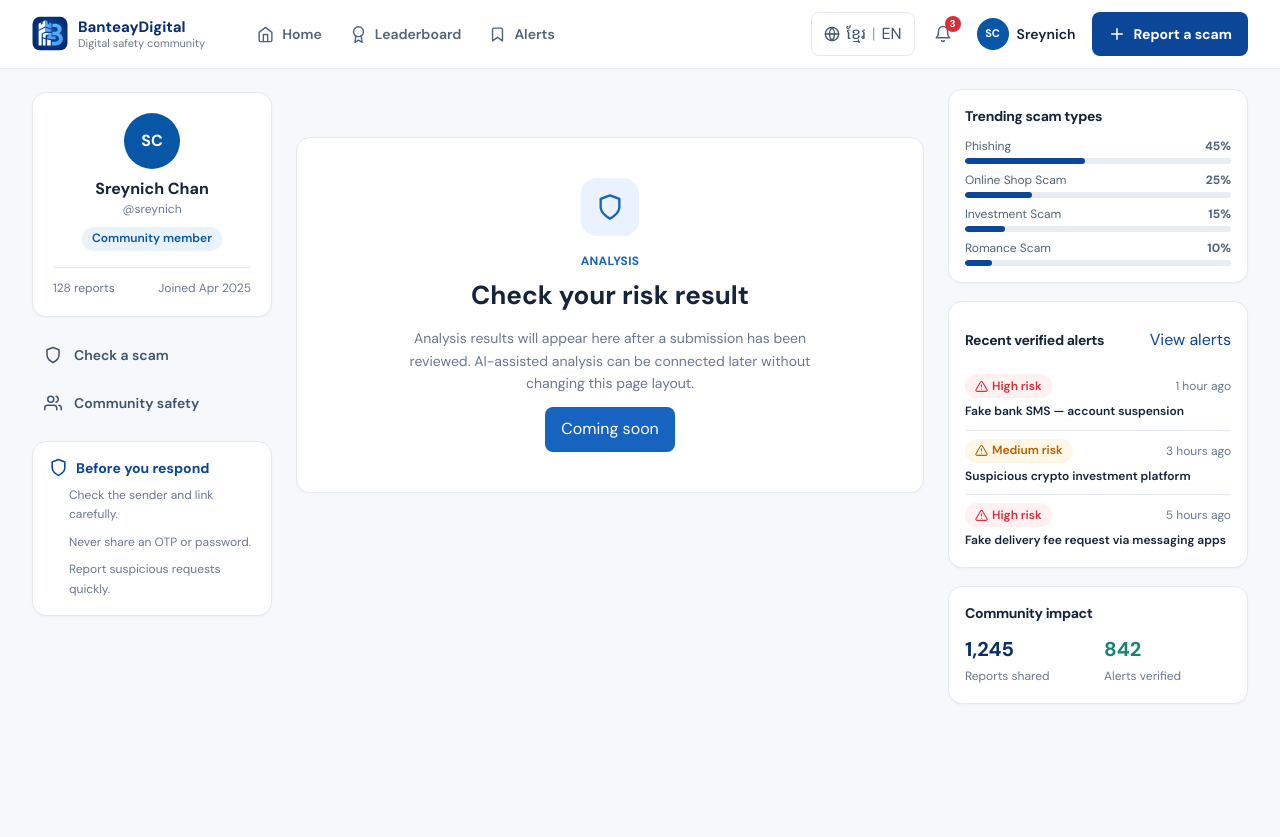
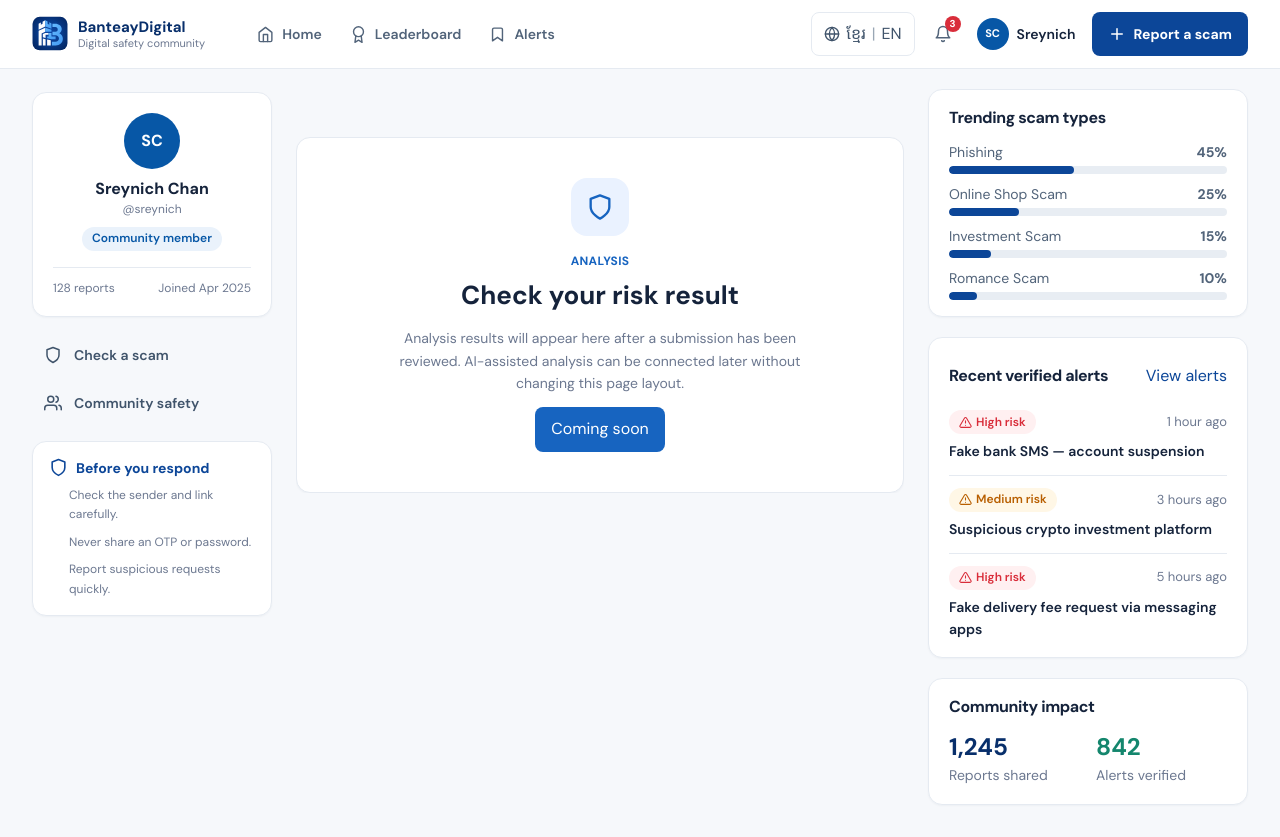
Before and after one commit to Sotchi10/BanteayDigital-Frontend, a React (Vite) app: page /analysis in a window 1280 px wide. Before the commit the page ends 800 px from the top, so only its background shows below. Built offline with nearby package versions, Linux system fonts and the light colour scheme; a web font is replaced by a local one.

Commit message:
Increase homepage sidebar scale

```diff
--- a/src/components/layout/AppLayout.jsx
+++ b/src/components/layout/AppLayout.jsx
@@ -7,7 +7,7 @@ export function AppLayout() {
   return (
     <div className="min-h-screen bg-canvas text-ink">
       <TopNavbar />
-      <div className="mx-auto grid w-full max-w-[1500px] grid-cols-1 items-start gap-5 px-4 py-5 pb-28 sm:px-6 lg:grid-cols-[240px_minmax(0,1fr)] lg:gap-6 lg:px-8 lg:pb-8 xl:grid-cols-[240px_minmax(0,760px)_300px]">
+      <div className="mx-auto grid w-full max-w-[1500px] grid-cols-1 items-start gap-5 px-4 py-5 pb-28 sm:px-6 lg:grid-cols-[240px_minmax(0,1fr)] lg:gap-6 lg:px-8 lg:pb-8 xl:grid-cols-[240px_minmax(0,760px)_320px]">
         <LeftSidebar />
         <Outlet />
         <RightSidebar />
--- a/src/components/layout/RightSidebar.jsx
+++ b/src/components/layout/RightSidebar.jsx
@@ -5,18 +5,18 @@ export function RightSidebar() {
   const reports = statistics.find((item) => item.label === "Reports")?.value;
   const verified = statistics.find((item) => item.label === "Verified")?.value;
   return (
-    <aside className="sticky top-[92px] hidden w-full self-start flex-col gap-[18px] xl:flex" aria-label="Community safety overview">
-      <Card className="w-full p-4">
+    <aside className="sticky top-[92px] hidden w-full self-start flex-col gap-5 [&_button]:text-sm [&_h2]:text-base xl:flex" aria-label="Community safety overview">
+      <Card className="w-full px-5 py-4">
         <SectionHeader title="Trending scam types" action={null} />
-        <div className="grid gap-2">{trendingScams.slice(0, 4).map((item) => <div key={item.label}><div className="mb-1 flex justify-between gap-3 text-xs text-[#52647a]"><span>{item.label}</span><strong>{item.value}%</strong></div><span className="block h-1.5 overflow-hidden rounded-full bg-[#e8edf3]"><span className="block h-full rounded-full bg-brand-800" style={{ width: `${item.value}%` }} /></span></div>)}</div>
+        <div className="grid gap-2.5">{trendingScams.slice(0, 4).map((item) => <div key={item.label}><div className="mb-1 flex justify-between gap-3 text-sm text-[#52647a]"><span>{item.label}</span><strong>{item.value}%</strong></div><span className="block h-2 overflow-hidden rounded-full bg-[#e8edf3]"><span className="block h-full rounded-full bg-brand-800" style={{ width: `${item.value}%` }} /></span></div>)}</div>
       </Card>
-      <Card className="w-full p-4">
+      <Card className="w-full px-5 py-4">
         <SectionHeader title="Recent verified alerts" action="View alerts" />
-        <ul className="m-0 grid list-none gap-2 p-0">{recentAlerts.map((alert) => <li key={alert.title} className="border-b border-line pb-2 last:border-0 last:pb-0"><div className="flex items-center justify-between gap-2"><Badge tone={alert.risk.toLowerCase()}><Icon name="alert" size={13} />{alert.risk} risk</Badge><small className="shrink-0 text-xs text-muted">{alert.time}</small></div><p className="mb-0 mt-1 text-xs font-semibold leading-relaxed text-ink">{alert.title}</p></li>)}</ul>
+        <ul className="m-0 grid list-none gap-3 p-0">{recentAlerts.map((alert) => <li key={alert.title} className="border-b border-line pb-3 last:border-0 last:pb-0"><div className="flex items-center justify-between gap-2"><Badge tone={alert.risk.toLowerCase()}><Icon name="alert" size={13} />{alert.risk} risk</Badge><small className="shrink-0 text-[13px] text-muted">{alert.time}</small></div><p className="mb-0 mt-1.5 text-sm font-semibold leading-relaxed text-ink">{alert.title}</p></li>)}</ul>
       </Card>
-      <Card className="w-full p-4">
+      <Card className="w-full px-5 py-4">
         <SectionHeader title="Community impact" action={null} />
-        <div className="grid grid-cols-2 gap-3"><div><strong className="block text-xl text-brand-900">{reports}</strong><span className="text-xs text-muted">Reports shared</span></div><div><strong className="block text-xl text-[#14866d]">{verified}</strong><span className="text-xs text-muted">Alerts verified</span></div></div>
+        <div className="grid grid-cols-2 gap-4"><div><strong className="block text-2xl text-brand-900">{reports}</strong><span className="text-sm text-muted">Reports shared</span></div><div><strong className="block text-2xl text-[#14866d]">{verified}</strong><span className="text-sm text-muted">Alerts verified</span></div></div>
       </Card>
     </aside>
   );
```
